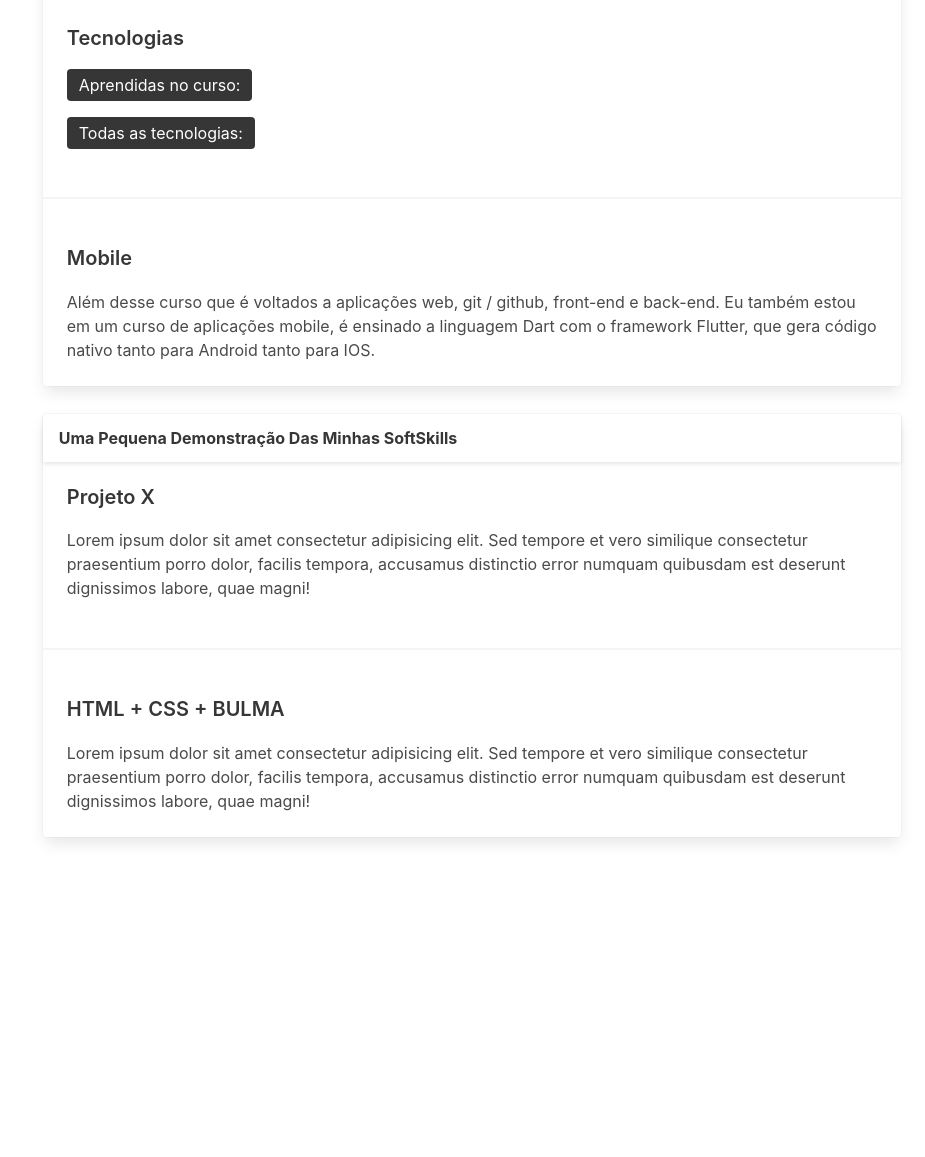
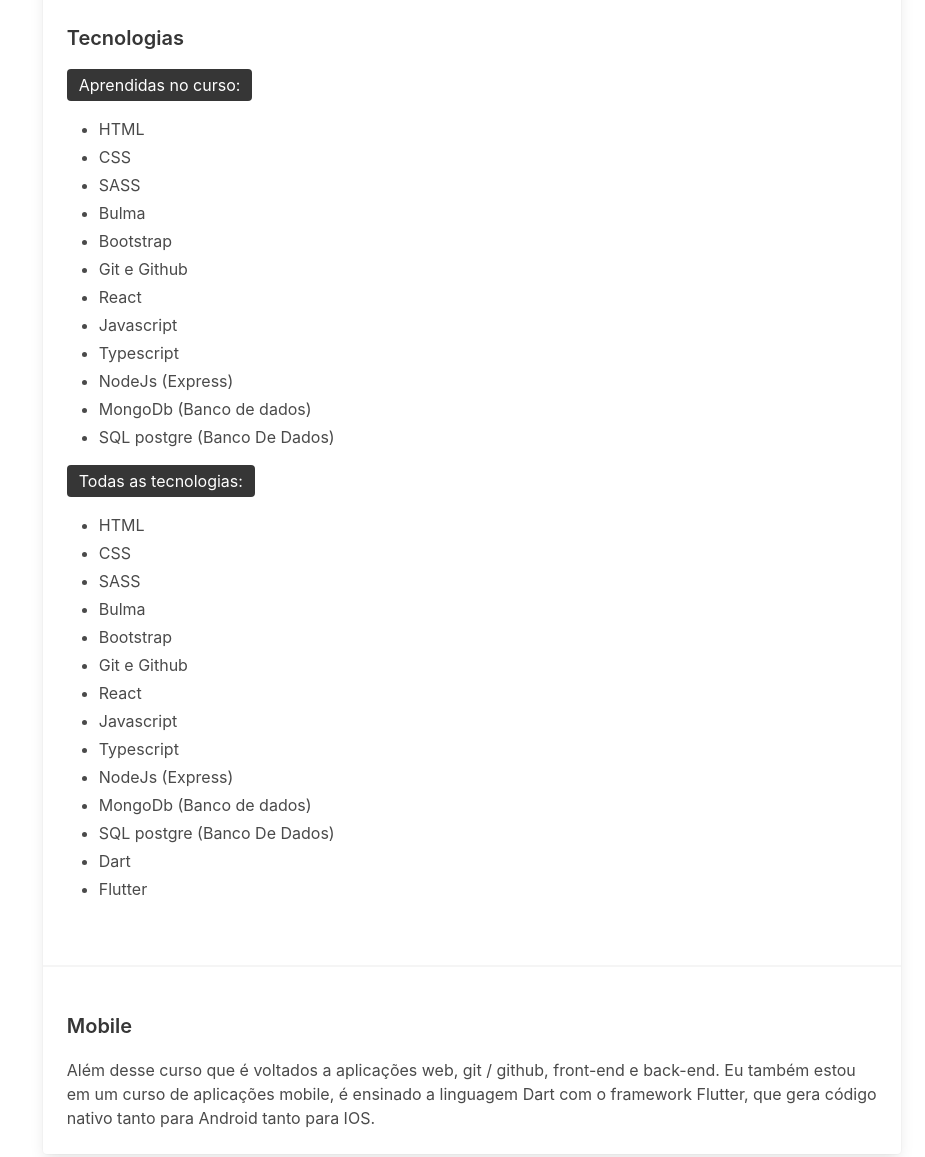
Before and after one commit to Edude25/my-portfolio, a plain HTML site: page IndexR.html in a window 1280 px wide. Shown: the part 730-1887 px from the top of the page, without its empty margins (355-1280 px from the left). Before the commit the page ends 1643 px from the top, so only its background shows below. Drawn offline with nearby package versions, Linux system fonts and the light colour scheme.

Commit message:
Adição de imagem de perfil e lista de tecnologias no portfólio

```diff
--- a/IndexR.html
+++ b/IndexR.html
@@ -13,12 +13,6 @@
 <body>
     <Header>
         <nav class="navbar is-light" role="navigation" aria-label="main navigation">
-            <div class="navbar-brand">
-                <a class="navbar-item" href="IndexR.html">
-                    <img src="https://bulma.io/images/bulma-logo.png" width="112" height="28">
-                </a>
-            </div>
-
             <div id="navbarBasicExample" class="navbar-menu is-active">
                 <div class="navbar-start">
                     <a class="navbar-item" href="IndexR.html">
@@ -45,7 +39,7 @@
                     <div class="card">
                         <div class="card-image">
                             <figure class="image is-4by3">
-                                <img src="https://bulma.io/images/placeholders/1280x960.png" alt="Eduardo Lopes">
+                                <img src="perfil_picture.jpeg" alt="Eduardo Lopes">
                             </figure>
                         </div>
                         <div class="card-content">
@@ -149,12 +143,38 @@
                             <div class="content">
                             <p class="title is-5">Tecnologias</p>
                             <span class="tag is-dark is-medium">Aprendidas no curso:</span>
-                            <p>
-
-                            </p>
+                            <ul>
+                                <li>HTML</li>
+                                <li>CSS</li>
+                                <li>SASS</li>
+                                <li>Bulma</li>
+                                <li>Bootstrap</li>
+                                <li>Git e Github</li>
+                                <li>React</li>
+                                <li>Javascript</li>
+                                <li>Typescript</li>
+                                <li>NodeJs (Express)</li>
+                                <li>MongoDb (Banco de dados)</li>
+                                <li>SQL postgre (Banco De Dados)</li>
+                            </ul>
                             <span class="tag is-dark is-medium">Todas as tecnologias:</span>
                             <p>
-
+                                <ul>
+                                    <li>HTML</li>
+                                    <li>CSS</li>
+                                    <li>SASS</li>
+                                    <li>Bulma</li>
+                                    <li>Bootstrap</li>
+                                    <li>Git e Github</li>
+                                    <li>React</li>
+                                    <li>Javascript</li>
+                                    <li>Typescript</li>
+                                    <li>NodeJs (Express)</li>
+                                    <li>MongoDb (Banco de dados)</li>
+                                    <li>SQL postgre (Banco De Dados)</li>
+                                    <li>Dart</li>
+                                    <li>Flutter</li>
+                                </ul>
                             </p>
                             </div>
                         </div>
@@ -176,16 +196,20 @@
                             </p>
                         </header>
                         <div class="card-content">
+                            <p>
+                                Ainda não possuo muita experiência em projetos, porém tenho pequenos projetos que desenvolvi durante o curso, e aperfeiçoei depois.
+                            </p>
+                            <br>
                             <div class="content">
-                            <p class="title is-5">Projeto X</p>
+                            <p class="title is-5">Projeto Houses-list</p>
                             <p>
-                                Lorem ipsum dolor sit amet consectetur adipisicing elit. Sed tempore et vero similique
-                                consectetur praesentium porro dolor, facilis tempora, accusamus distinctio error numquam
-                                quibusdam est deserunt dignissimos labore, quae magni!
+                                A proposta desse projeto foi de criar um formulário onde pedisse as informações de uma casa, e que desse para salvar estas em uma lista. Eu utilizei Javascript puro para fazer o projeto, e utilizei um framework de CSS, Bulma, site deles: <a href="Bulma.io">Bulma.io</a>
+                                <br>
+                                Site do projeto: <a href="https://github.com/Edude25/houses-list">Houses-list</a>
                             </p>
                             </div>
                         </div>
-                        <hr>
+                        <!-- <hr>
                         <div class="card-content">
                             <div class="content">
                             <p class="title is-5">HTML + CSS + BULMA</p>
@@ -195,7 +219,7 @@
                                 quibusdam est deserunt dignissimos labore, quae magni!
                             </p>
                             </div>
-                        </div>
+                        </div> -->
                     </div>
                 </div>
             </div>
```
Also changed, not shown: contactR.html (+6 -16 lines), perfil_picture.jpeg (added).
